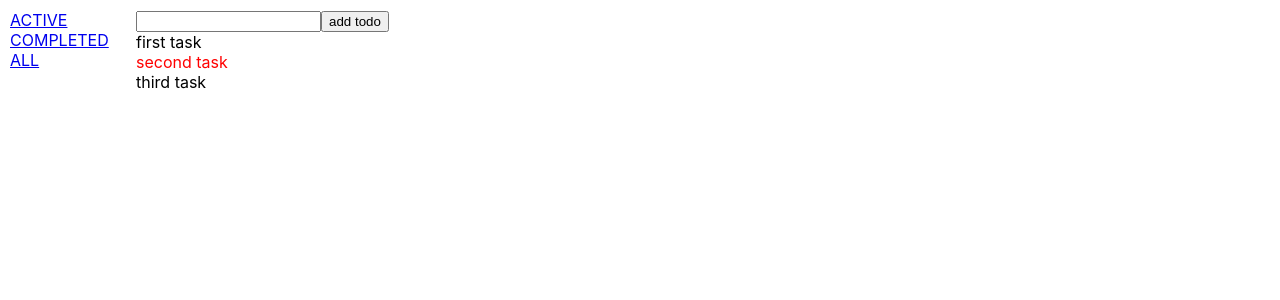
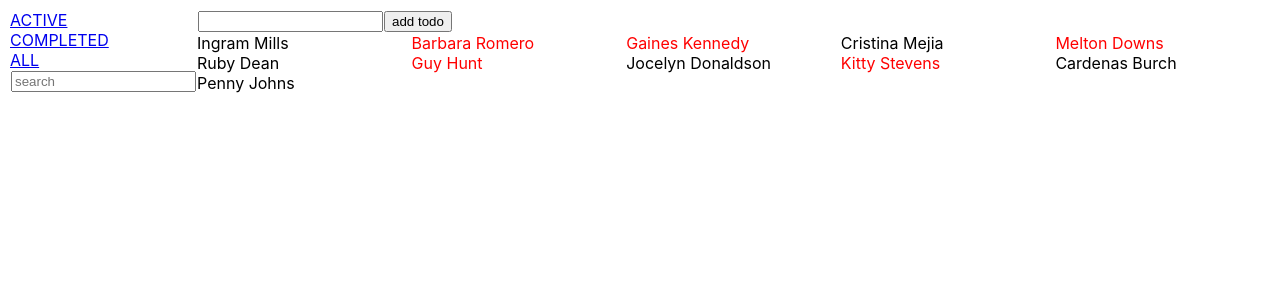
Before and after one commit to dadakhanov/todolist, a React (Create React App) app: page /all in a window 1280 px wide. Shown: the top 300 px of the page. Built offline with nearby package versions, Linux system fonts and the light colour scheme.

Commit message:
searchbar added

```diff
--- a/src/App.css
+++ b/src/App.css
@@ -3,3 +3,12 @@
   grid-template-columns: 1fr 9fr;
   margin: 10px;
 }
+
+Input{
+  margin: 1px;
+}
+
+.todolist {
+  display: grid;
+  grid-template-columns: repeat(auto-fill, minmax(200px, 1fr));
+}
--- a/src/App.js
+++ b/src/App.js
@@ -5,6 +5,7 @@ import TodoList from './containers/TodoList';
 import NavbarFilters from './components/NavbarFilters';
 import { Route } from 'react-router-dom'
 import { visibilityFilters } from './visibilitiFilters';
+import SearchBar from './containers/SearchBar';
 
 
 function App() {
@@ -12,7 +13,7 @@ function App() {
     <div className="App">
       <div>
         <NavbarFilters />
-
+        <SearchBar />
       </div>
       <div>
         <AddTodo />
--- /dev/null
+++ b/src/actions/search-actions.js
@@ -0,0 +1,6 @@
+export const searchAction = textToSearch => {
+    return {
+        type: "SEARCH",
+        textToSearch
+    }
+}
--- /dev/null
+++ b/src/containers/SearchBar.jsx
@@ -0,0 +1,30 @@
+import React from 'react'
+import { connect } from 'react-redux'
+import { searchAction } from './../actions/search-actions'
+
+const SearchBar = ({textToSearch,search}) => {
+    console.log("SearchBar render")
+    let input;
+    return <div>
+        <input ref = {ref=> input = ref}
+        onChange={()=>search(input.value)}
+        value={textToSearch}
+        placeholder={"search"}
+
+        />
+    </div>
+}
+
+const mapStateToProps = state => {
+    return {
+        textToSearch: state.searchBar.textToSearch
+    }
+}
+
+const mapDespatchToProps = dispatch => {
+    return {
+        search: text => dispatch(searchAction(text))
+    }
+}
+
+export default connect(mapStateToProps, mapDespatchToProps)(SearchBar)
--- a/src/containers/TodoList.js
+++ b/src/containers/TodoList.js
@@ -5,9 +5,8 @@ import { toggleTodo } from '../actions/todo-actions'
 import { visibilityFilters } from '../visibilitiFilters'
 
 const TodoList = props => {
-
     return (
-        <div>
+        <div className="todolist">
             {props.todoList.map( todo =>
                 <Todo {...todo}
                     toggleTodo={ () => props.onClickItem(todo.id)}
@@ -16,19 +15,34 @@ const TodoList = props => {
             )}
         </div>
     )
-
-
 }
 
 const mapStateToProps = (state, ownProps) => {
+    console.log("mapStateToProps from Todolist")
 
-    switch (ownProps.filter){
-        case visibilityFilters.SHOW_ACTIVE:
-            return {todoList: state.todoList.filter(t=> !t.completed)}
-        case visibilityFilters.SHOW_COMPLETED:
-            return {todoList: state.todoList.filter(t=> t.completed)}
-        default:
-            return {todoList: state.todoList}
+    let visibilityFilter = todo =>{
+        switch (ownProps.filter){
+            case visibilityFilters.SHOW_ACTIVE:
+                return !todo.completed
+            case visibilityFilters.SHOW_COMPLETED:
+                return todo.completed
+            default:
+                return true
+        }
+    }
+
+    let searchTextFilter = (srchTxt,todo) =>{
+        if (srchTxt==="")
+            return true
+        else
+            return todo.text.toLowerCase().includes(srchTxt.toLowerCase())
+    }
+
+    const searchText = state.searchBar.textToSearch
+    return {
+        todoList: state.todoList.filter( todo =>
+            visibilityFilter(todo) && searchTextFilter(searchText,todo)
+            )
     }
 }
 
--- a/src/reducer/index.js
+++ b/src/reducer/index.js
@@ -1,7 +1,10 @@
 import { todosReducer } from "./todos";
 import { combineReducers } from "redux";
+import { searchBarReducer } from "./serachbar";
+
 
 
 export default combineReducers({
-    todoList: todosReducer
+    todoList: todosReducer,
+    searchBar: searchBarReducer
 })
--- /dev/null
+++ b/src/reducer/serachbar.js
@@ -0,0 +1,15 @@
+const initialState = {
+    textToSearch: ""
+}
+
+export const searchBarReducer = (state = initialState, action) => {
+    if (action.type === "SEARCH"){
+        return {
+            textToSearch: action.textToSearch
+        }
+
+    }
+
+    return state
+
+}
--- a/src/reducer/todos.js
+++ b/src/reducer/todos.js
@@ -1,8 +1,60 @@
 
 const initialState = [
-    {id:0, text: "first task", completed: false},
-    {id:1, text: "second task", completed: true},
-    {id:2, text: "third task", completed: false}
+    {
+        "id": "5d8770d84ea42b9fb9131a13",
+        "text": "Ingram Mills",
+        "completed": false
+      },
+      {
+        "id": "5d8770d89caf1667f7159728",
+        "text": "Barbara Romero",
+        "completed": true
+      },
+      {
+        "id": "5d8770d8f068712b296ec5b5",
+        "text": "Gaines Kennedy",
+        "completed": true
+      },
+      {
+        "id": "5d8770d86ab51c1e5ad11c01",
+        "text": "Cristina Mejia",
+        "completed": false
+      },
+      {
+        "id": "5d8770d8571791aba19dbf27",
+        "text": "Melton Downs",
+        "completed": true
+      },
+      {
+        "id": "5d8770d8e4940ae68dd88ea2",
+        "text": "Ruby Dean",
+        "completed": false
+      },
+      {
+        "id": "5d8770d8137fe7bd74b534e3",
+        "text": "Guy Hunt",
+        "completed": true
+      },
+      {
+        "id": "5d8770d83d6bd4050af58730",
+        "text": "Jocelyn Donaldson",
+        "completed": false
+      },
+      {
+        "id": "5d8770d820cb9a580e5668a4",
+        "text": "Kitty Stevens",
+        "completed": true
+      },
+      {
+        "id": "5d8770d8cbbfe9928594b2fb",
+        "text": "Cardenas Burch",
+        "completed": false
+      },
+      {
+        "id": "5d8770d8a492265f9357e5fb",
+        "text": "Penny Johns",
+        "completed": false
+      }
 ]
 
 export const todosReducer = (state = initialState, action) => {
```
